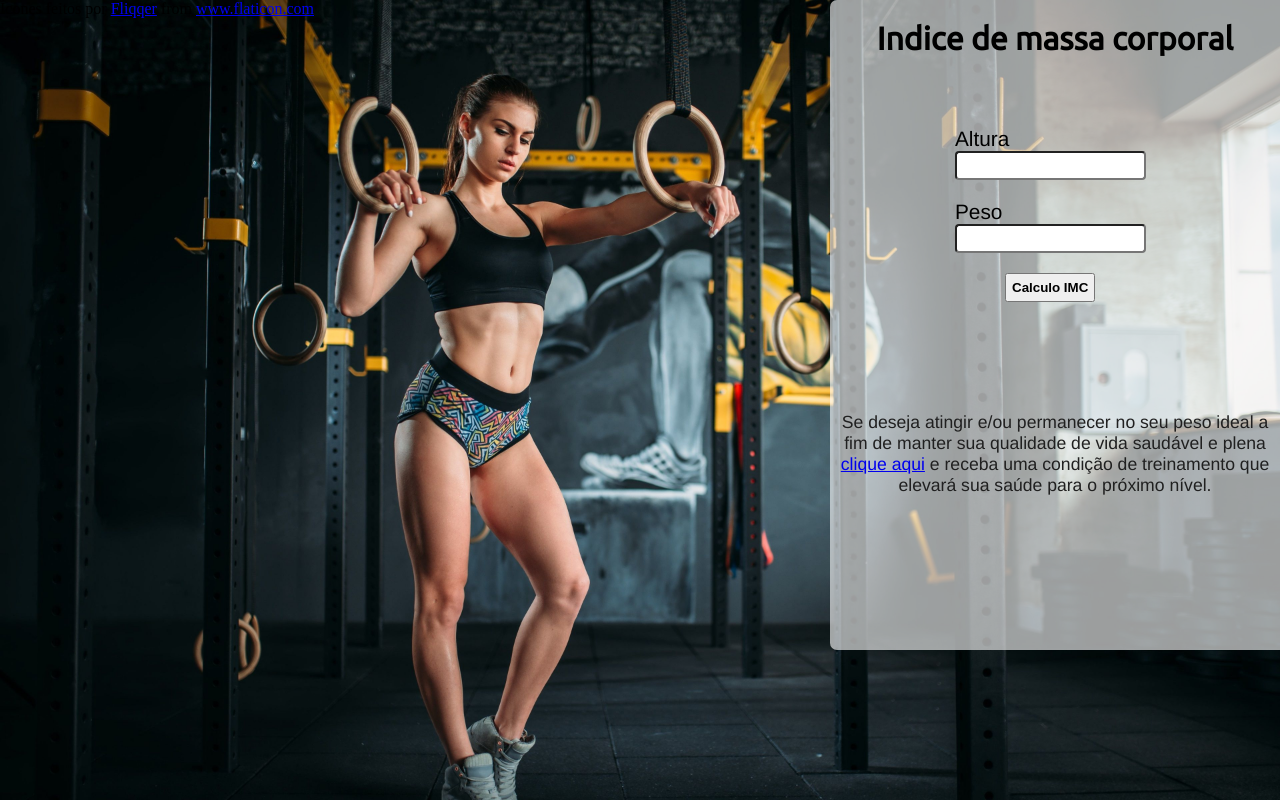
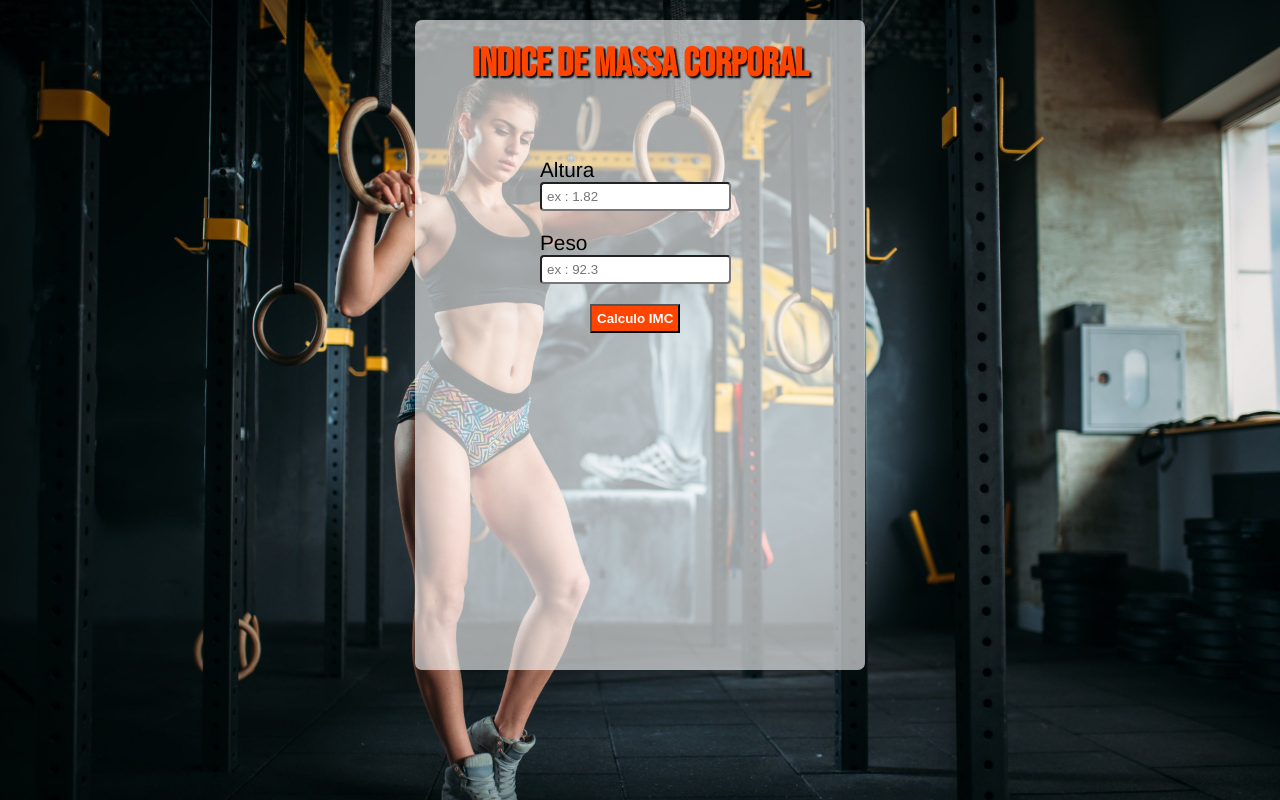
Before and after one commit to Mozart96P/IMCproject, a plain HTML site: page index.html in a window 1280 px wide. Drawn offline with Linux system fonts and the light colour scheme.

Commit message:
Realizada algumas alteracoes na aparencia do projeto

```diff
--- a/index.html
+++ b/index.html
@@ -10,6 +10,7 @@
                 <link rel="preconnect" href="https://fonts.gstatic.com" crossorigin>
                 <link href="https://fonts.googleapis.com/css2?family=Ubuntu&display=swap" rel="stylesheet">
                 <link rel="shortcut icon" href="Imagens/relogio-de-fitness.png" type="image/x-icon">
+                <link href="https://fonts.googleapis.com/css2?family=Bebas+Neue&family=Ubuntu&display=swap" rel="stylesheet">
 </head>
 <body>
                <script src="script.js"></script>
@@ -18,22 +19,19 @@
                 <h1>Indice de massa corporal</h1>
                                <div id="spacealtura">
                                                 <label for="">Altura</label> <br>
-                                                <input id="dadoaltura" type="number">
+                                                <input id="dadoaltura" type="number" placeholder="ex : 1.82">
                                </div>
                                <div id="spacepeso">
                                                 <label for="">Peso</label> <br>
-                                                <input id="dadopeso" type="number">
+                                                <input id="dadopeso" type="number" placeholder = "ex : 92.3">
                                </div>
 
                                <input id="buttoncalculo" type="button" name="calculoIMC" value="Calculo IMC" onclick="calcular()">
 
                                <p id="resultcalc"></p>
                                <p id="resultconceito"></p>
-                               <div id="motivacao">
-                                               <p>Se deseja atingir e/ou permanecer no seu peso ideal a fim de manter sua qualidade de vida saudável e plena <a href="https://www.youtube.com/watch?v=SR9F-fKEP10&t=23s">clique aqui</a> e receba uma condição de treinamento que elevará sua saúde para o próximo nível.</p>
-                               </div>
                </form>
-               <div>Ícones feitos por <a href="https://www.flaticon.com/br/autores/fliqqer" title="Fliqqer">Fliqqer</a> from <a href="https://www.flaticon.com/br/" title="Flaticon">www.flaticon.com</a></div>
+
 
 
 
--- a/style.css
+++ b/style.css
@@ -8,19 +8,24 @@ body{
                 background-size: cover;
 }
 form{
+                margin: auto;
+                margin-top: 20px;
                 width: 450px;
                 height: 650px;
                 background-color: rgba(255, 255, 255, 0.61);
                 color: black;
                 border-top-left-radius: 7px;
                 border-bottom-left-radius: 7px;
-                float: right;
-
+                border-bottom-right-radius: 7px;
+                border-top-right-radius: 7px;
 }
 h1{
                 text-align: center;
-                font-family: ubuntu;
+                font-family: bebas neue;
                 padding-top: 20px;
+                font-size: 2.5em;
+                color: orangered;
+                text-shadow: 2px 2px 2px black;
 }
 
 #spacealtura{
@@ -52,6 +57,8 @@ h1{
                 margin-left: 175px;
                 padding: 5px;
                 font-weight: bold;
+                background-color:orangered;
+                color: white;
 }
 
 #resultcalc{
@@ -65,15 +72,3 @@ h1{
                 font-family: ubuntu;
                 margin-top: 7px;
 }
-#motivacao{
-                margin-top: 100px;
-
-
-}
-#motivacao > p{
-                text-align: center;
-                padding: 10px;
-                font-size:1.1rem ;
-                font-family: helvetica, sans-serif;
-                color: rgb(32, 32, 32);
-}
```
